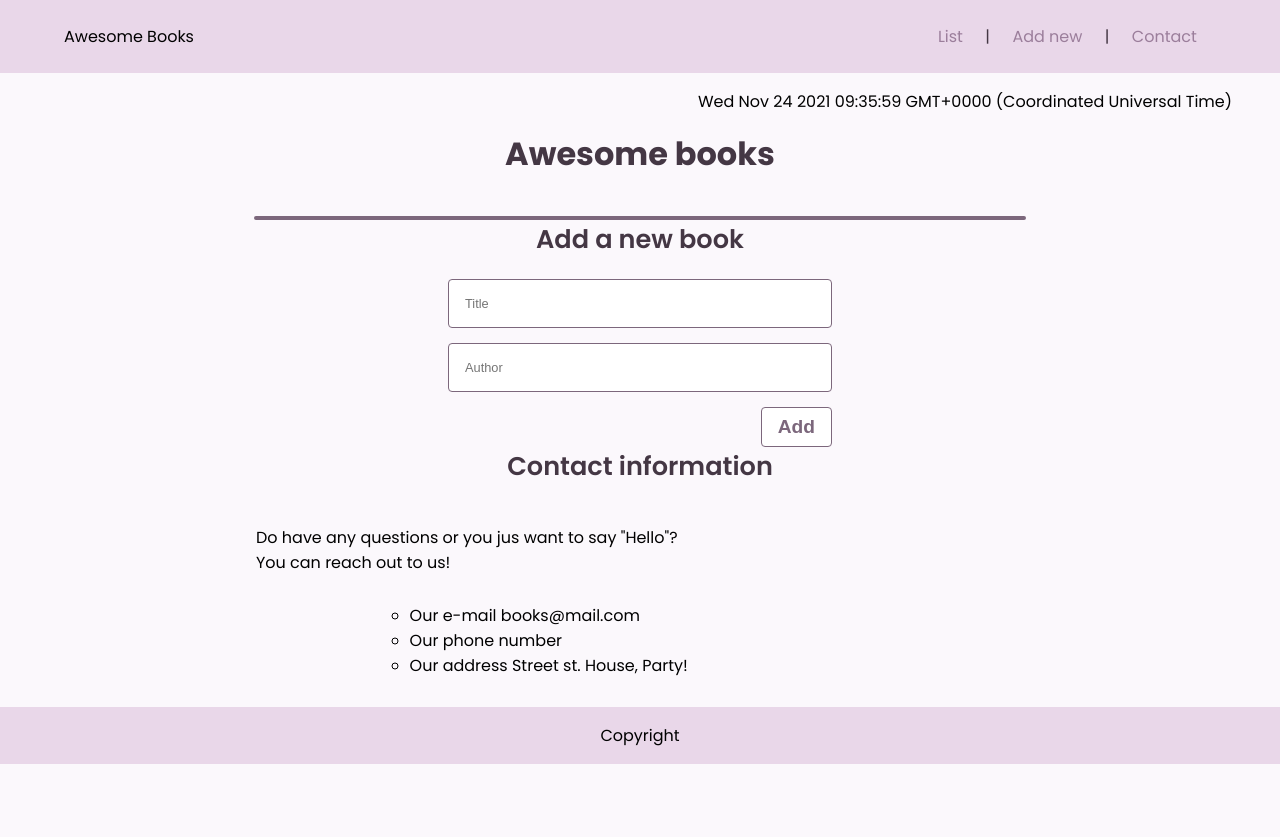
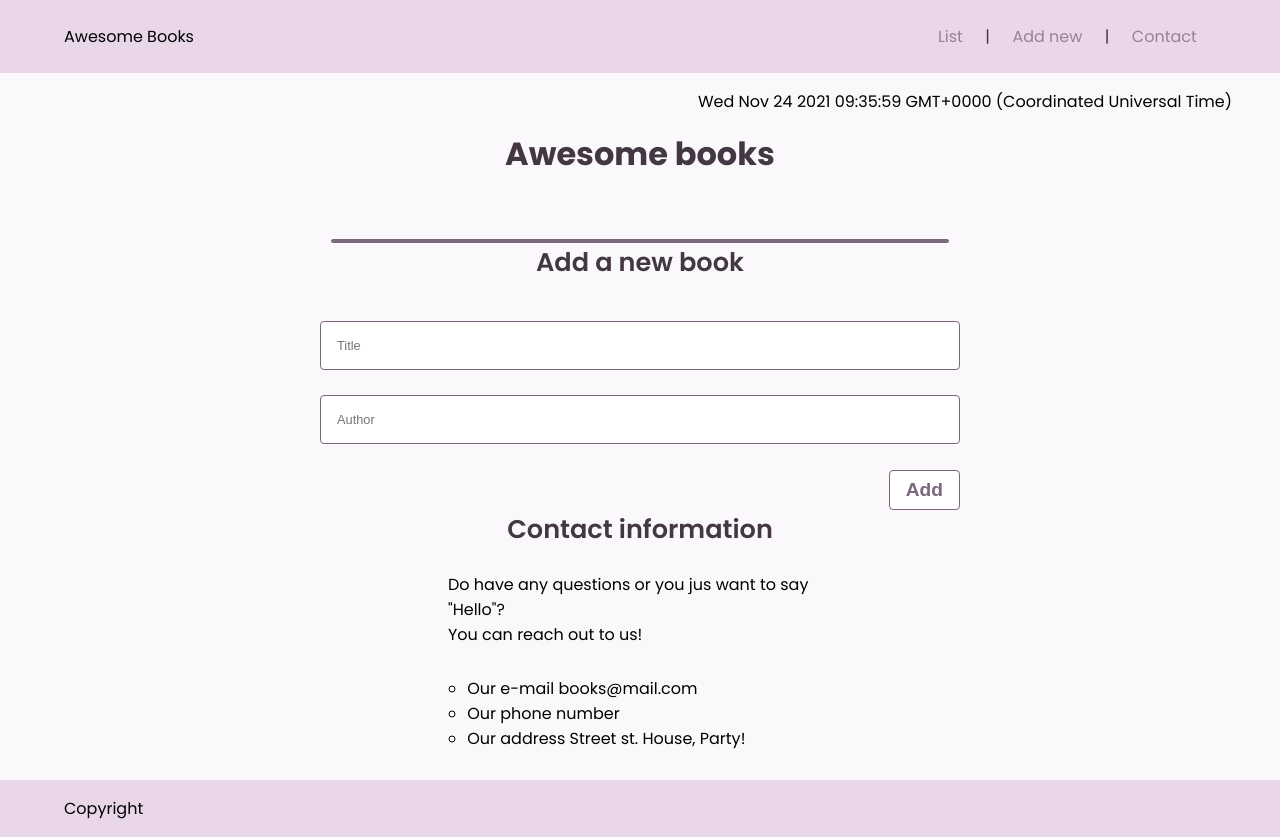
Before and after one commit to arnrdn/awesome-books, a website: page index.html in a window 1280 px wide. Before the commit the page ends 800 px from the top, so only its background shows below. Drawn offline with Linux system fonts and the light colour scheme.

Commit message:
Add functionality and styling

```diff
--- a/script.js
+++ b/script.js
@@ -19,16 +19,13 @@ class Books {
     bookArray.forEach((element) => {
       const MyBooks = document.createElement('ul');
       const MyList = document.createElement('li');
-      const MyListTwo = document.createElement('li');
       const Mybutton = document.createElement('button');
       Mybutton.classList = 'remove_btn';
       Mybutton.setAttribute('id', element.id);
       Mybutton.setAttribute('onclick', `${'Books.remoteAt(this.id)'}`);
-      MyList.innerHTML = element.booksName;
-      MyListTwo.innerHTML = element.booksAu;
+      MyList.innerHTML = `''${element.booksName}'' by ${element.booksAu}`;
       Mybutton.innerHTML = 'Remove';
       MyBooks.appendChild(MyList);
-      MyBooks.appendChild(MyListTwo);
       MyBooks.appendChild(Mybutton);
       bookList.appendChild(MyBooks);
       bookInput.value = '';
--- a/style.css
+++ b/style.css
@@ -7,11 +7,15 @@ body {
   background-color: rgb(251, 248, 252);
   text-align: center;
   font-family: 'Poppins', sans-serif;
+  display: flex;
+  flex-direction: column;
+  min-height: 100vh;
 }
 
 footer {
-  padding: 1rem 3rem;
-  margin: auto 0;
+  padding: 1rem 4rem;
+  margin-top: auto;
+  text-align: start;
 }
 
 header,
@@ -46,13 +50,22 @@ a:hover {
 }
 
 h1 {
-  margin-bottom: 3%;
+  margin-bottom: 6%;
   font-weight: 700;
+}
+
+.book-list-container {
+  display: flex;
+  flex-direction: column;
+  justify-content: center;
+  align-items: center;
+  margin: auto;
+  width: 80%;
 }
 
 h2 {
   font-size: 1.6rem;
-  margin-bottom: 5%;
+  margin-bottom: 6%;
   font-weight: 600;
 }
 
@@ -94,12 +107,6 @@ button {
   font-size: 0.8rem;
 }
 
-hr {
-  width: 7%;
-  margin: 5% auto;
-  background-color: rgb(124, 103, 124);
-}
-
 .add {
   padding: 0.5rem 1rem;
   font-size: 1.2rem;
@@ -107,11 +114,12 @@ hr {
 }
 
 form {
-  width: 30%;
+  width: 50%;
   display: flex;
   flex-direction: column;
-  margin: 0 auto;
+  justify-content: center;
   list-style-type: none;
+  margin: auto;
 }
 
 input {
@@ -124,20 +132,29 @@ input {
 }
 
 .contact-us {
-  width: 60%;
+  width: 30%;
   margin: 0 auto;
   text-align: left;
+  display: flex;
+  justify-content: center;
+  flex-direction: column;
+  margin: auto;
 }
 
 .contact-us h2 {
   text-align: center;
 }
 
+.contact-us p {
+  text-align: start;
+}
+
 .contact-us ul {
+  display: flex;
   list-style: circle;
   flex-direction: column;
   align-items: flex-start;
-  width: 60%;
+  width: 100%;
   margin: 1rem auto;
   background-color: rgb(251, 248, 252);
 }
```
Also changed, not shown: index.html (+0 -2 lines).
